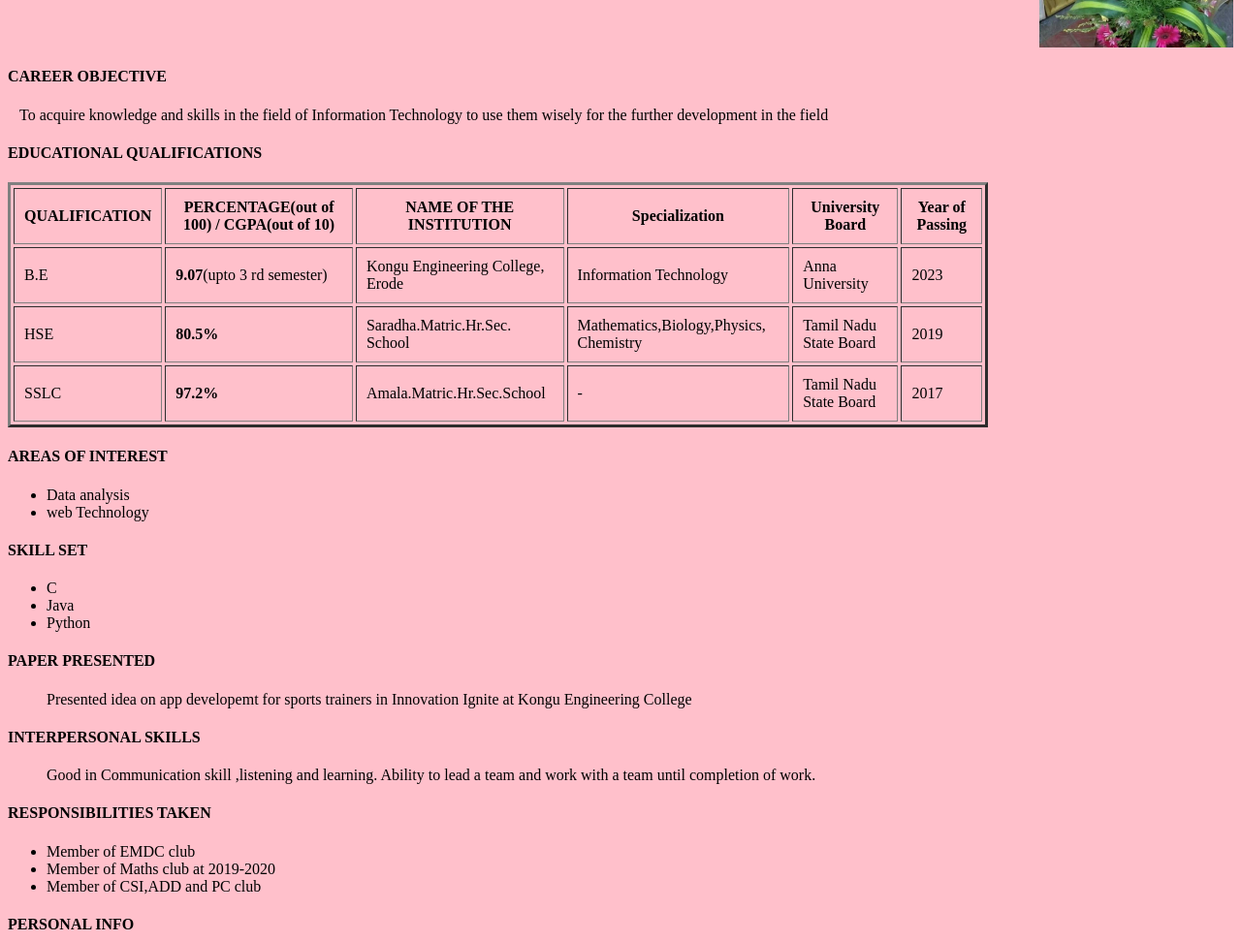
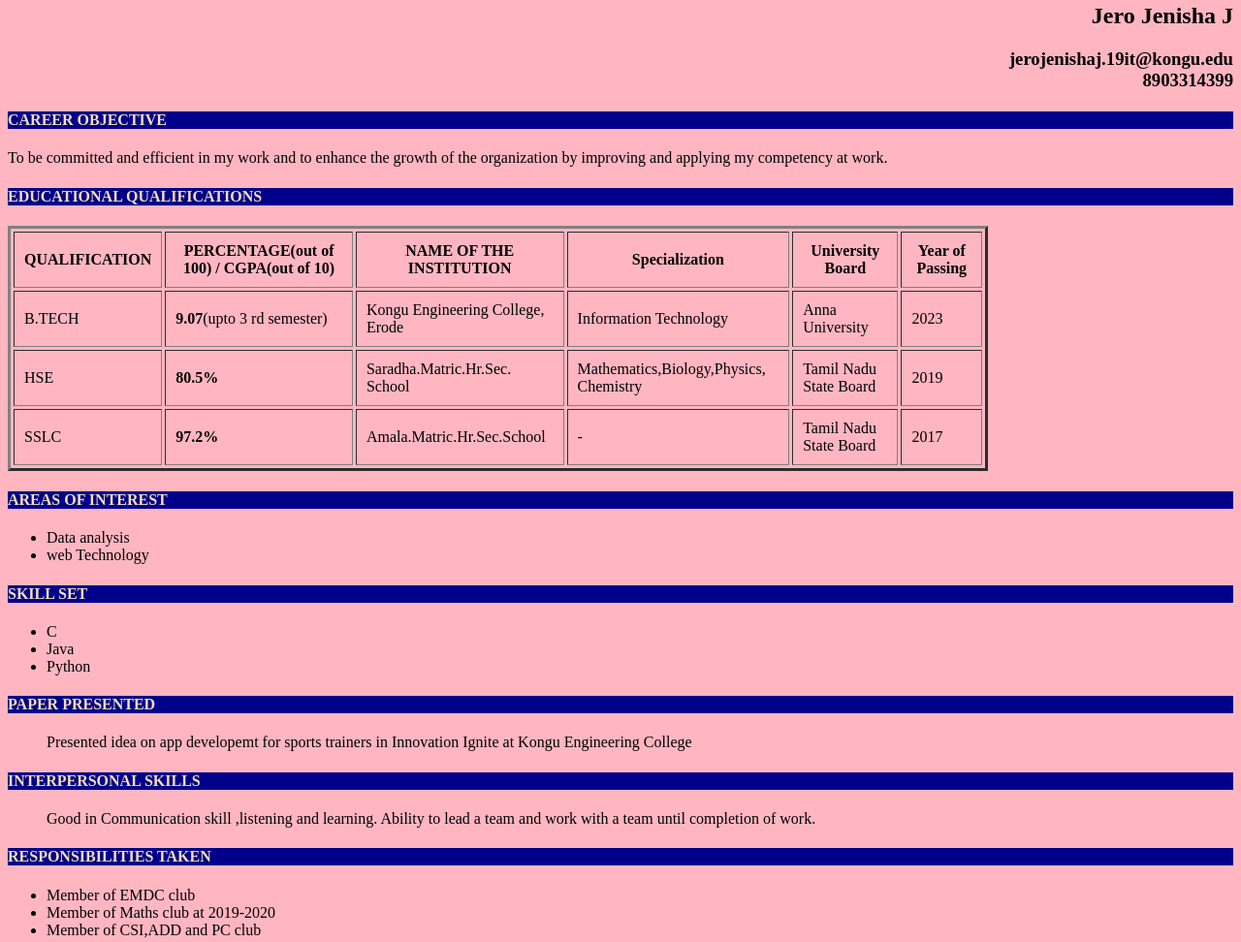
Before and after one commit to jerojenisha/Resume, a plain HTML site: page index.html in a window 1280 px wide. Shown: the part 225-1197 px from the top of the page at 97% size. Drawn offline with Linux system fonts and the light colour scheme.

Commit message:
Update index.html

```diff
--- a/index.html
+++ b/index.html
@@ -1,13 +1,15 @@
 
 <html>
     <head>
-        <body bgcolor="pink">
+        <body style=background-color:lightpink>
         <title>19ITR032 RESUME</title>
-        <h3 align="right">Jero Jenisha J<br> jerojenishaj@gmail.com <br>8903314399<br> <img src="./image/photo.jpeg" alt="" width="200" height="200"> </h3>
-        <h4 >CAREER OBJECTIVE</h4>
-        <p >&emsp14;&emsp14;&emsp14;To acquire knowledge and skills in the field of Information Technology to use them wisely for the further development in the field
+        <h3 align="right"><img src="./image/photo.jpeg" alt="" width="200" height="200"><br></h3>
+        <h2 align="right">Jero Jenisha J </h2>
+        <h3 align="right">jerojenishaj.19it@kongu.edu<br>8903314399<br></h3>
+        <h4 style =background-color:darkblue;color:wheat>CAREER OBJECTIVE</h4>
+        <p >To be committed and efficient in my work and to enhance the growth of the organization by improving and applying my competency at work.
         </p>
-        <h4 >EDUCATIONAL QUALIFICATIONS
+        <h4 style=background-color:darkblue;color:wheat>EDUCATIONAL QUALIFICATIONS
         </h4>
         <table  cellpadding=10px cellspacing=3px border=3px width=80% height=200>
             <tr><th>QUALIFICATION</th>
@@ -16,7 +18,7 @@
             <th>Specialization</th>
             <th>University Board</th>
             <th>Year of Passing</th></tr>
-            <tr><td>B.E </td>
+            <tr><td>B.TECH </td>
             <td><b>9.07</b>(upto 3 rd semester)</td>
             <td>Kongu Engineering College, Erode  </td>
             <td>Information Technology </td>
@@ -35,36 +37,36 @@
             <td>Tamil Nadu State Board</td>
             <td>2017</td></tr>
         </table>
-        <h4>AREAS OF INTEREST  </h4>
+        <h4 style=background-color:darkblue;color:wheat>AREAS OF INTEREST  </h4>
         <ul>
-              <li>Data analysis</li>
+
+            <li>Data analysis</li>
            <li>web Technology</li>
-
         </ul>
-        <h4>SKILL SET </h4>
+        <h4 style=background-color:darkblue;color:wheat>SKILL SET </h4>
     <ul>
-        <li>C</li>
+       <li>C</li>
         <li>Java</li>
         <li>Python </li>
 
     </ul>
-    <h4>PAPER PRESENTED</h4>
+    <h4 style=background-color:darkblue;color:wheat>PAPER PRESENTED</h4>
     <ul>
         Presented idea on  app developemt for sports trainers in Innovation Ignite at Kongu Engineering College
 
  </ul>
-    <h4>INTERPERSONAL SKILLS</h4>
+    <h4 style=background-color:darkblue;color:wheat>INTERPERSONAL SKILLS</h4>
     <ul>
         Good in Communication skill ,listening and learning.
         Ability to lead a team and work with a team until completion of work.
 </ul>
-<h4> RESPONSIBILITIES TAKEN</h4>
+<h4 style=background-color:darkblue;color:wheat> RESPONSIBILITIES TAKEN</h4>
 <ul>
-    <li>Member of EMDC club</li>
+   <li>Member of EMDC club</li>
     <li>Member of Maths club at 2019-2020</li>
    <li>Member of CSI,ADD and PC club</li>
 </ul>
-<h4> PERSONAL INFO</h4>
+<h4 style=background-color:darkblue;color:wheat> PERSONAL INFO</h4>
 <table>
     <tr> <td>NAME</td>
     <td>:</td>
```
